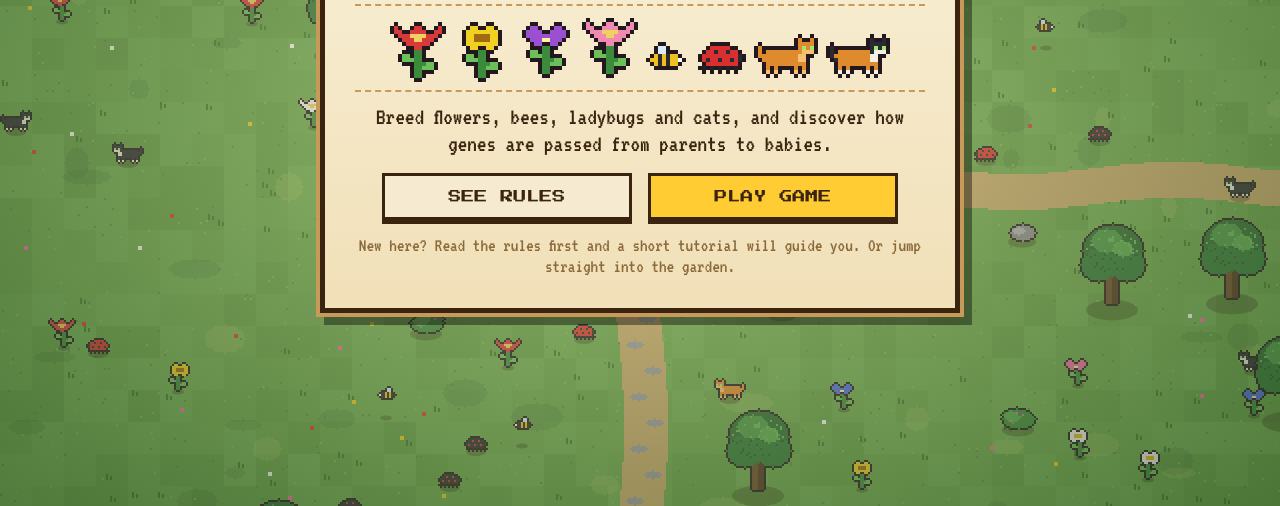
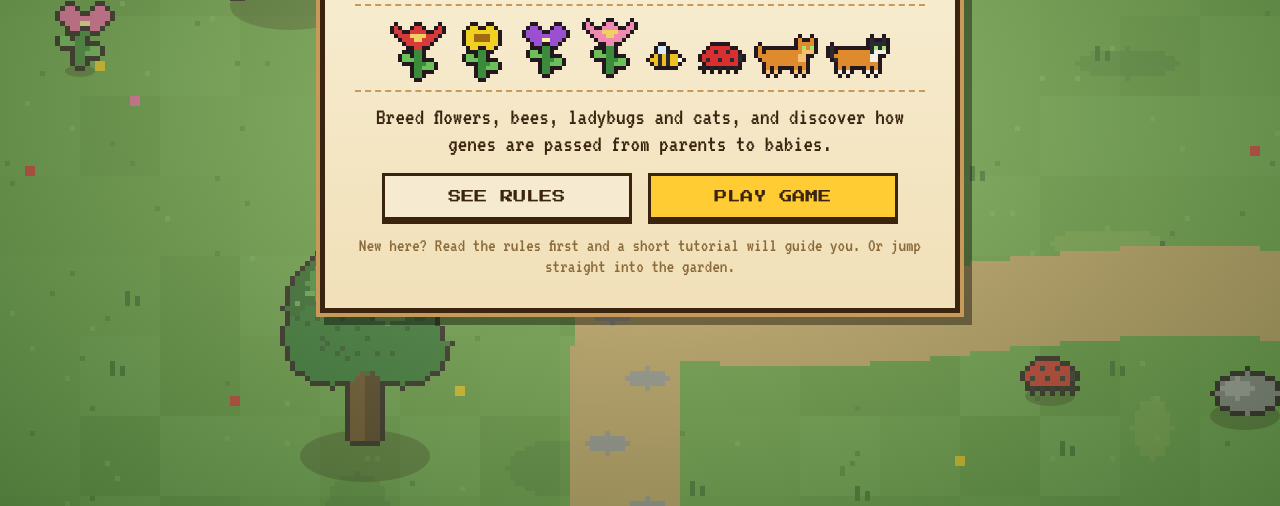
Before and after one commit to tamanna-2602/genetics-game, a plain HTML site: page index.html in a window 1280 px wide. Shown: the part 294-800 px from the top of the page. Drawn offline with Linux system fonts and the light colour scheme.

Commit message:
Update index.html

```diff
--- a/index.html
+++ b/index.html
@@ -238,7 +238,7 @@ const SPD={b:34,l:15,t:48,f:0}; // animal speeds, all below WALK (cat flee = 58*
 const mkc=(si,g,x,y)=>({sp:si,g,k:SP[si].k,x,y,v:rnd()<.5?1:0,tx:x,ty:y,wt:rnd()*3,ph:rnd()*6,face:1,held:null,age:9,glow:0,mv:0,spd:SPD[SP[si].k]});
 for(let si=0;si<6;si++)for(const g of['a','b'])for(let i=0;i<PER;i++){const[x,y]=spot();cs.push(mkc(si,g,x,y))}
 const P={x:GX,y:GY+GR+50,face:1,mv:0};
-let hand=[null,null],sel=-1,signMsg='',signT=0,T0=0,paused=true,welOpen=true,started=false,zoom=1,sc=2,dpr=1,cam={x:GX-200,y:GY+60},vw=1,vh=1;
+let hand=[null,null],sel=-1,signMsg='',signT=0,T0=0,paused=true,welOpen=true,started=false,zoom=2.5,sc=2,dpr=1,cam={x:GX-200,y:GY+60},vw=1,vh=1;
 const keys={},joy={x:0,y:0};
 const IX=i=>GX-60+i*24,IY=GY+48; // positions of the six species stones
 
```
